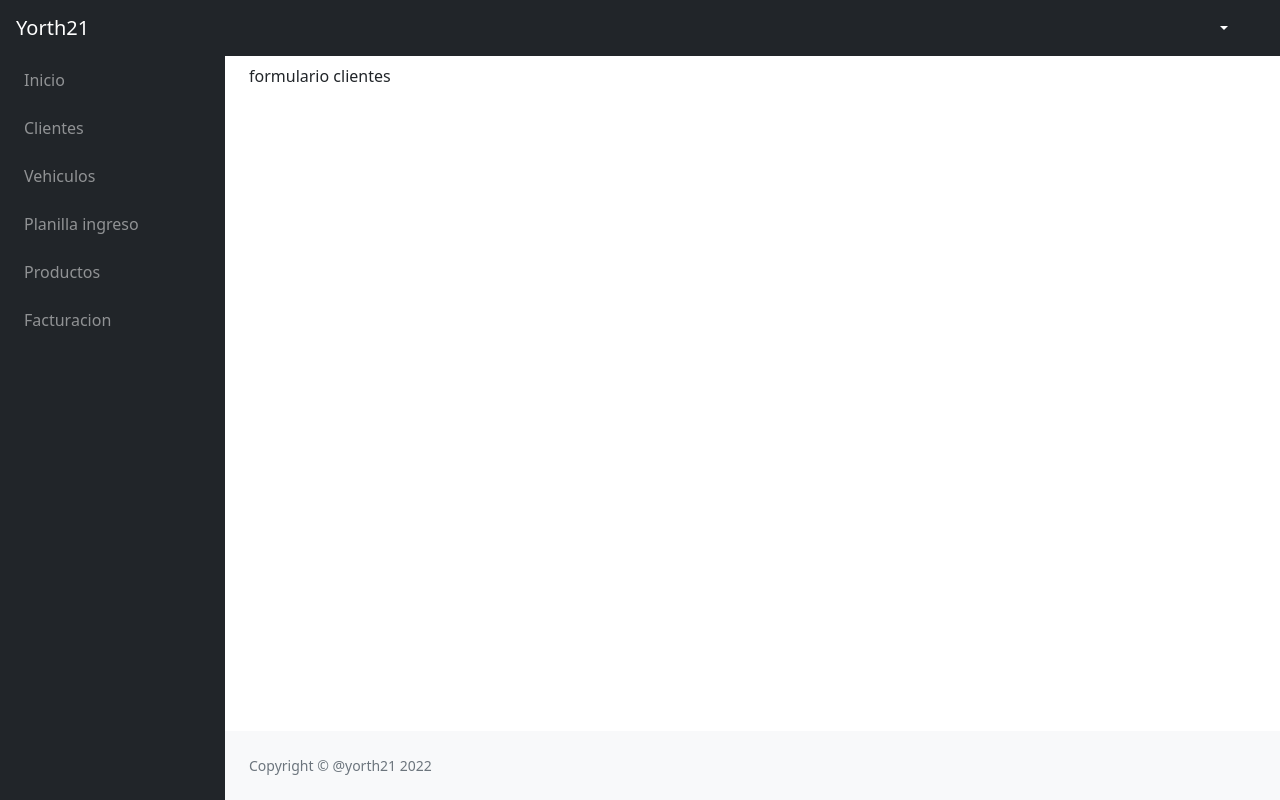
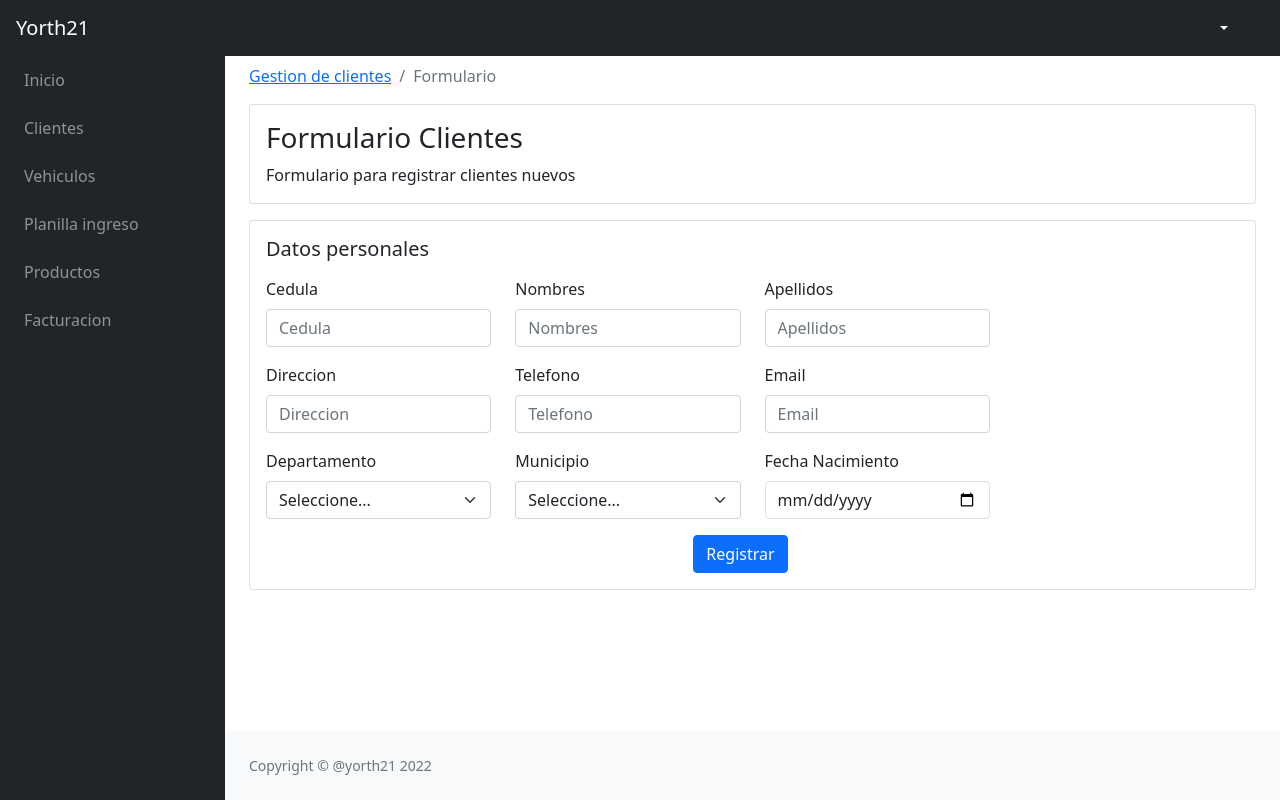
Before and after one commit to yorth21/tallermecanico, a PHP site: the page made by Views/Clientes/formClientes.php in a window 1280 px wide. Run offline with PHP 8.4, Linux system fonts and the light colour scheme; tables that the repository leaves empty hold one stand-in row (values such as "Sample post"); the template is opened without the code that fills it: most values are stand-ins (such as "Sample title", 1, 10 or a date in 2020); data that the repository does not hold is empty; some libraries are stand-ins or nearby versions.

Commit message:
Gestion Clientes
Agregado
Listar clientes
Ver clientes
Registrar clientes (sin validación)

```diff
--- a/Assets/js/script/yesid.js
+++ b/Assets/js/script/yesid.js
@@ -27,3 +27,50 @@ document.addEventListener("DOMContentLoaded", function () {
         ]
     });
 });
+
+function frmRegistrarCliente(e) {
+    e.preventDefault();
+    const url = base_url + "Clientes/registrarCliente";
+    const frm = document.getElementById("frmCliente");
+    const http = new XMLHttpRequest();
+    http.open("POST", url, true);
+    http.send(new FormData(frm));
+    http.onreadystatechange = function(){
+        if (this.readyState == 4 && this.status == 200) {
+            const res = this.responseText;
+            console.log(res);
+            if (res == "ok") {
+                Swal.fire({
+                    icon: 'success',
+                    title: 'Cliente registrado con exito',
+                    showConfirmButton: false,
+                    timer: 3000
+                })
+                frm.reset();
+            } else {
+                Swal.fire({
+                    icon: 'error',
+                    title: res,
+                    showConfirmButton: false,
+                    timer: 3000
+                })
+            }
+        }
+    }
+}
+
+$(document).ready(function(e){
+    $("#departamento").change(function () {
+        var iddepto = $("#departamento").val();
+        $.ajax({
+            // data: parametros,
+            url: base_url + 'Clientes/getMunicipiosDepa/'+iddepto,
+            type: 'post',
+            beforeSend: function () {
+            },
+            success: function (response) {
+                $("#municipio").html(response);
+            }
+        });
+    })
+});
--- a/Views/Clientes/formClientes.php
+++ b/Views/Clientes/formClientes.php
@@ -1,5 +1,104 @@
 <?php include "Views/Templates/header.php"; ?>
 
-    <div>formulario clientes</div>
+<nav aria-label="breadcrumb">
+    <ol class="breadcrumb">
+        <li class="breadcrumb-item"><a href="<?php echo base_url; ?>Clientes/gestionClientes/">Gestion de clientes</a></li>
+        <li class="breadcrumb-item active" aria-current="page">Formulario</li>
+    </ol>
+</nav>
+
+<div class="card mb-3">
+    <div class="card-body">
+        <div class="row d-flex justify-content-between align-items-center">
+            <div class="col-12">
+                <h3 class="card-title">Formulario Clientes</h3>
+                <p class="card-text">Formulario para registrar clientes nuevos</p>
+            </div>
+        </div>
+    </div>
+</div>
+
+<form method="post" id="frmCliente">
+    <!-- container datos personales -->
+    <div class="card mb-3">
+        <div class="card-body">
+            <div class="row">
+                <h5 class="mb-3">Datos personales</h5>
+            </div>
+            <div class="row">
+                <div class="col-xl-3 col-sm-4">
+                    <div class="mb-3">
+                        <label for="cedula" class="form-label">Cedula</label>
+                        <input type="text" class="form-control" name="cedula" id="cedula" placeholder="Cedula">
+                    </div>
+                </div>
+                <div class="col-xl-3 col-sm-4">
+                    <div class="mb-3">
+                        <label for="nombres" class="form-label">Nombres</label>
+                        <input type="text" class="form-control" name="nombres" id="nombres" placeholder="Nombres">
+                    </div>
+                </div>
+                <div class="col-xl-3 col-sm-4">
+                    <div class="mb-3">
+                        <label for="apellidos" class="form-label">Apellidos</label>
+                        <input type="text" class="form-control" name="apellidos" id="apellidos" placeholder="Apellidos">
+                    </div>
+                </div>
+            </div>
+            <div class="row">
+                    <div class="col-xl-3 col-sm-4">
+                        <div class="mb-3">
+                            <label for="direccion" class="form-label">Direccion</label>
+                            <input type="text" class="form-control" name="direccion" id="direccion" placeholder="Direccion">
+                        </div>
+                    </div>
+                    <div class="col-xl-3 col-sm-4">
+                        <div class="mb-3">
+                            <label for="telefono" class="form-label">Telefono</label>
+                            <input type="text" class="form-control" name="telefono" id="telefono" placeholder="Telefono">
+                        </div>
+                    </div>
+                    <div class="col-xl-3 col-sm-4">
+                        <div class="mb-3">
+                            <label for="email" class="form-label">Email</label>
+                            <input type="text" class="form-control" name="email" id="email" placeholder="Email">
+                        </div>
+                    </div>
+                </div>
+            <div class="row">
+                <div class="col-xl-3 col-sm-4">
+                    <div class="mb-3">
+                        <label for="departamento" class="form-label">Departamento</label>
+                        <select class="form-select" aria-label="Default select example" name="departamento" id="departamento">
+                            <option value="" selected>Seleccione...</option>
+                            <?php foreach ($data['departamentos'] as $row) { ?>
+                                <option value="<?php echo $row['iddepto']; ?>"><?php echo $row['departamento']; ?></option>
+                            <?php } ?>
+                        </select>
+                    </div>
+                </div>
+                <div class="col-xl-3 col-sm-4">
+                    <div class="mb-3">
+                        <label for="municipio" class="form-label">Municipio</label>
+                        <select class="form-select" aria-label="Default select example" name="municipio" id="municipio">
+                            <option value="" selected>Seleccione...</option>
+                        </select>
+                    </div>
+                </div>
+                <div class="col-xl-3 col-sm-4">
+                    <div class="mb-3">
+                        <label for="fechanac" class="form-label">Fecha Nacimiento</label>
+                        <input class="form-control border" id="fechanac" name="fechanac" type="date" onblur="// vlfecha()" placeholder="Fecha nacimiento" />
+                    </div>
+                </div>
+                <div class="row d-flex justify-content-center">
+                    <div class="col-3 d-flex justify-content-center">
+                        <button class="btn btn-primary" type="button" onclick="frmRegistrarCliente(event);">Registrar</button>
+                    </div>
+                </div>
+            </div>
+        </div>
+    </div>
+</form>
 
 <?php include "Views/Templates/footer.php"; ?>
```
Also changed, not shown: Controllers/Clientes.php (+44 -2 lines), Models/ClientesModel.php (+50 -2 lines), Views/Clientes/infoClientes.php (+23 -44 lines).
